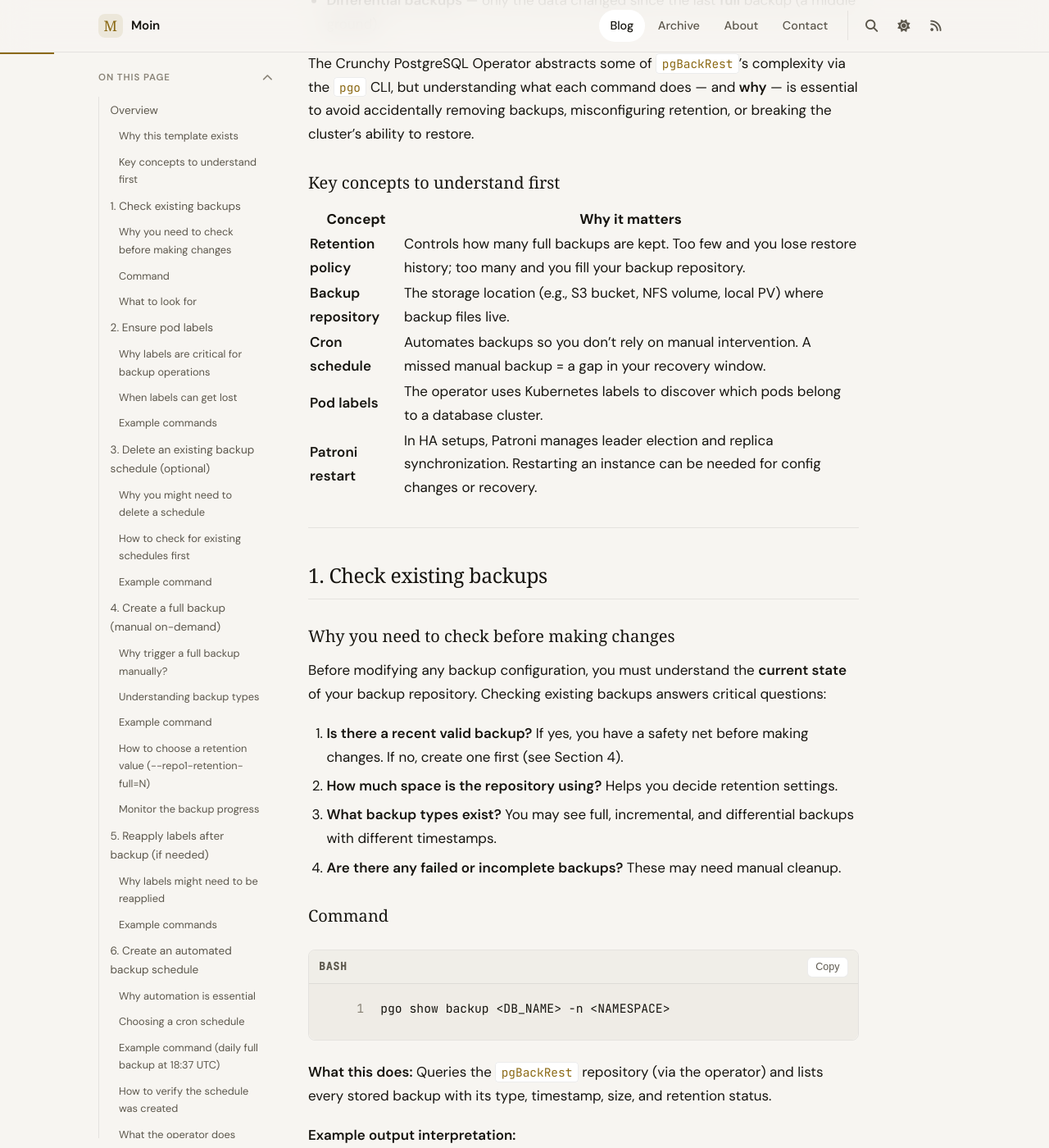
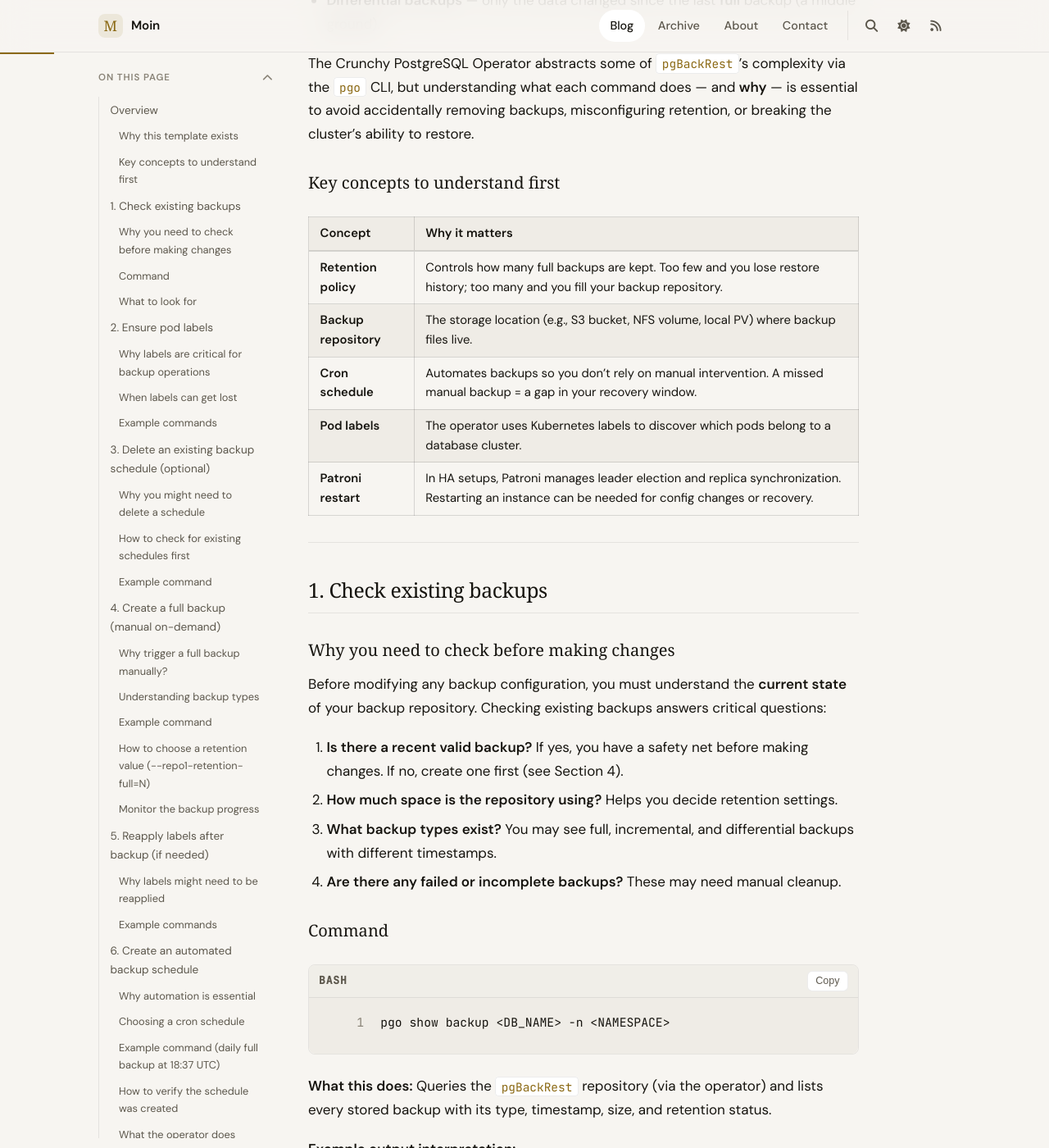
Before and after one commit to marufmoinuddin/marufmoinuddin.github.io, a Jekyll site: the page built from _posts/2025-01-02-backup-schedule-documentation-for-gpussdrecharge.md, in a window 1280 px wide and 1400 px high, scrolled down 886 px. Shown: the whole window at 82% size. Built offline with Jekyll 4.4.1, drawn with Linux system fonts in a browser that asks for light colours; some web fonts are replaced; comment, search, counter and statistics services are not loaded.

Commit message:
style(css): implement github-style table formatting
Add comprehensive CSS rules for tables within article content to
improve readability and visual consistency.

- Implement responsive overflow handling for wide tables
- Add custom scrollbar styling for webkit browsers
- Define border, padding, and background styles for th and td elements
- Add zebra striping and hover effects for table rows

```diff
--- a/assets/css/main.css
+++ b/assets/css/main.css
@@ -1209,7 +1209,67 @@ a.contact-card:hover {
   border: 1px solid var(--border);
 }
 
-/* GitHub-like code wrapper and header */
+/* --- GitHub-style tables --- */
+.article-content table {
+  display: block;
+  max-width: 100%;
+  width: fit-content;
+  overflow-x: auto;
+  border-collapse: collapse;
+  border-spacing: 0;
+  margin: 1.5rem 0;
+  font-size: 0.925rem;
+  line-height: 1.6;
+  white-space: normal;
+  -webkit-overflow-scrolling: touch;
+}
+
+.article-content table::-webkit-scrollbar {
+  height: 6px;
+}
+
+.article-content table::-webkit-scrollbar-track {
+  background: var(--bg-soft);
+  border-radius: 3px;
+}
+
+.article-content table::-webkit-scrollbar-thumb {
+  background: var(--border-strong);
+  border-radius: 3px;
+}
+
+.article-content table th,
+.article-content table td {
+  padding: 0.5rem 0.85rem;
+  border: 1px solid var(--border-strong);
+  text-align: left;
+  vertical-align: top;
+}
+
+.article-content table th {
+  font-weight: 600;
+  background: var(--bg-soft);
+  color: var(--text);
+  border-bottom-width: 2px;
+}
+
+.article-content table td {
+  color: var(--text);
+}
+
+.article-content table thead th {
+  border-bottom-color: var(--border-strong);
+}
+
+.article-content table tbody tr:nth-child(even) {
+  background: var(--bg-soft);
+}
+
+.article-content table tbody tr:hover {
+  background: var(--bg-hover);
+}
+
+/* --- GitHub-like code wrapper and header */
 .code-wrapper {
   margin: 1.5rem 0;
   border-radius: var(--radius-sm);
```
